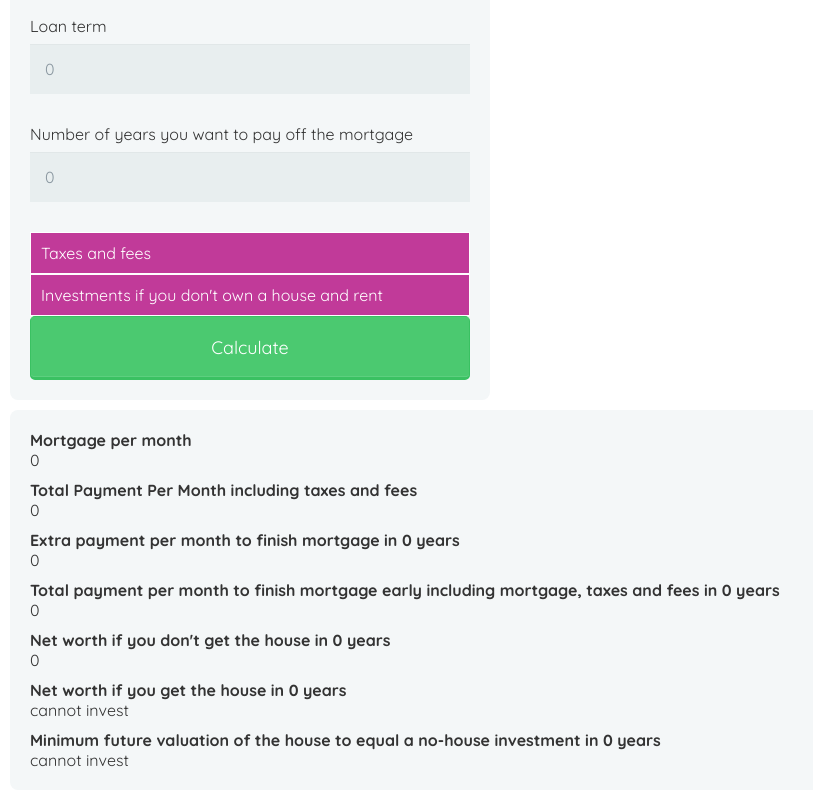
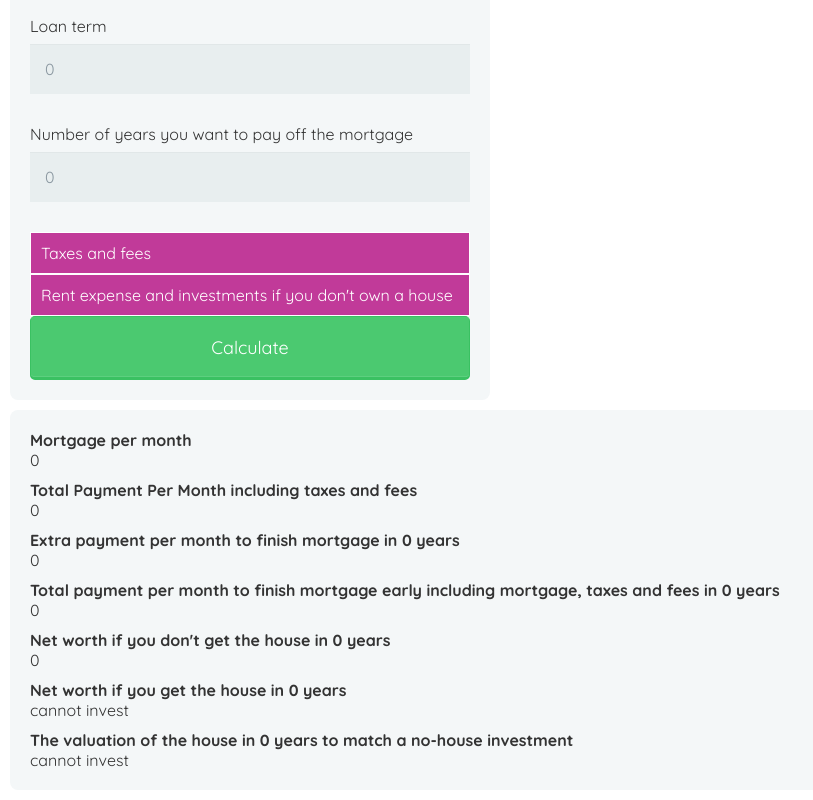
Before and after one commit to milindtheengineer/calculator, a React (Create React App) app: page / in a window 1280 px wide. Shown: the part 399-1199 px from the top of the page, without its empty margins (0-813 px from the left). Built offline with nearby package versions, Linux system fonts and the light colour scheme.

Commit message:
change wording

```diff
--- a/src/Home.js
+++ b/src/Home.js
@@ -204,7 +204,7 @@ const Home = () => {
             />
           </Collapsible>
           <Collapsible
-            trigger="Investments if you don't own a house and rent"
+            trigger="Rent expense and investments if you don't own a house"
             class="collapse"
           >
             <label>Rent you pay per month currently</label>
@@ -297,8 +297,8 @@ const Home = () => {
         </div>
         <div className="value-cell">
           <h3>
-            Minimum future valuation of the house to equal a no-house investment
-            in {yearsToFinishMortgage} years
+            The valuation of the house in {yearsToFinishMortgage} years to match
+            a no-house investment
           </h3>
           <p>
             {investmentValueWithHouse > 0
```
